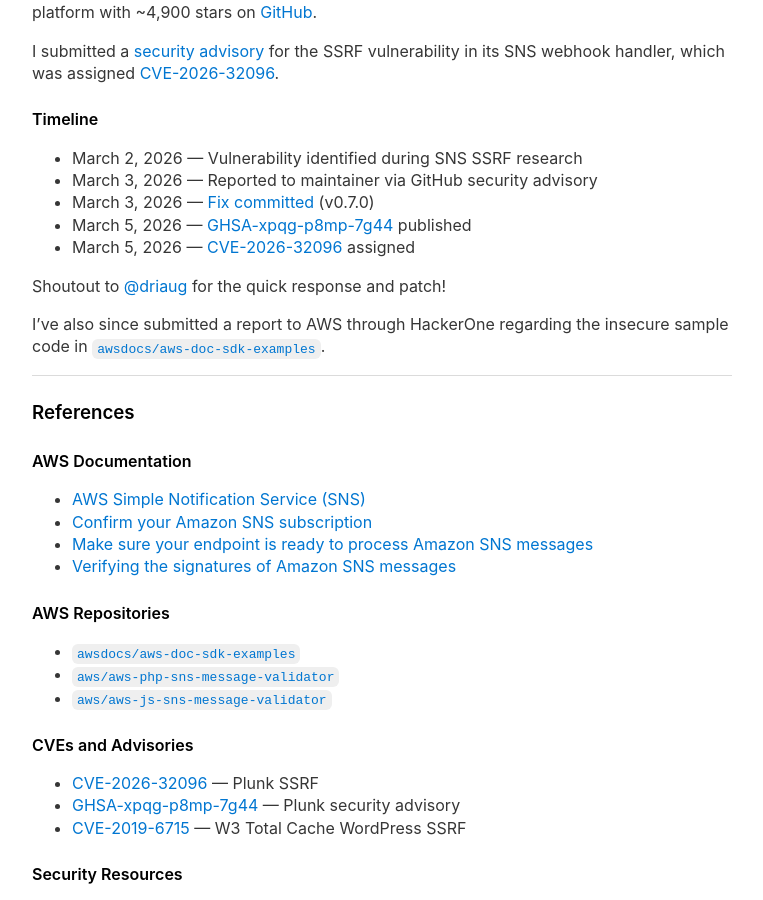
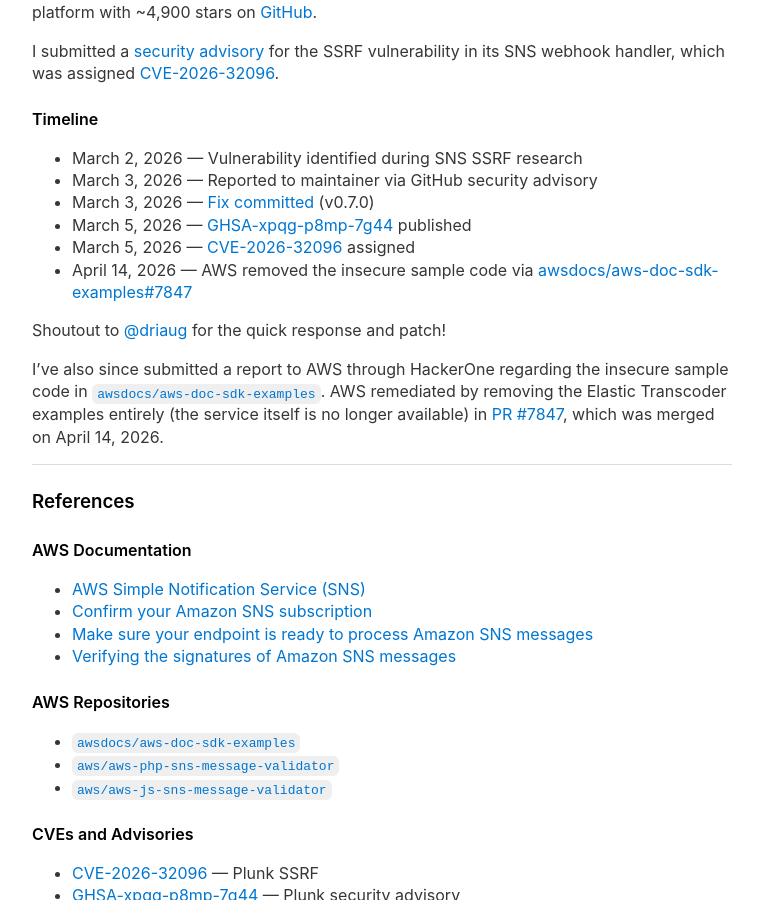
Before and after one commit to andrebhu/andrebhu.github.io, a Jekyll site: the page built from _posts/2026-03-28-cve-2026-32096.md, in a window 1280 px wide and 900 px high, scrolled down 4360 px. Shown: the whole window, without its empty margins (258-1021 px from the left). Built offline with Jekyll 4.4.1, drawn with Linux system fonts in a browser that asks for light colours.

Commit message:
Add AWS remediation note to CVE-2026-32096 post
AWS removed the insecure Elastic Transcoder sample code via
awsdocs/aws-doc-sdk-examples#7847 (merged 2026-04-14).

```diff
--- a/_posts/2026-03-28-cve-2026-32096.md
+++ b/_posts/2026-03-28-cve-2026-32096.md
@@ -184,10 +184,11 @@
 - March 3, 2026 — [Fix committed](https://github.com/useplunk/plunk/commit/b8f1ad9) (v0.7.0)
 - March 5, 2026 — [GHSA-xpqg-p8mp-7g44](https://github.com/useplunk/plunk/security/advisories/GHSA-xpqg-p8mp-7g44) published
 - March 5, 2026 — [CVE-2026-32096](https://nvd.nist.gov/vuln/detail/CVE-2026-32096) assigned
+- April 14, 2026 — AWS removed the insecure sample code via [awsdocs/aws-doc-sdk-examples#7847](https://github.com/awsdocs/aws-doc-sdk-examples/pull/7847)
 
 Shoutout to [@driaug](https://github.com/driaug) for the quick response and patch!
 
-I've also since submitted a report to AWS through HackerOne regarding the insecure sample code in [`awsdocs/aws-doc-sdk-examples`](https://github.com/awsdocs/aws-doc-sdk-examples).
+I've also since submitted a report to AWS through HackerOne regarding the insecure sample code in [`awsdocs/aws-doc-sdk-examples`](https://github.com/awsdocs/aws-doc-sdk-examples). AWS remediated by removing the Elastic Transcoder examples entirely (the service itself is no longer available) in [PR #7847](https://github.com/awsdocs/aws-doc-sdk-examples/pull/7847), which was merged on April 14, 2026.
 
 ---
 
```
